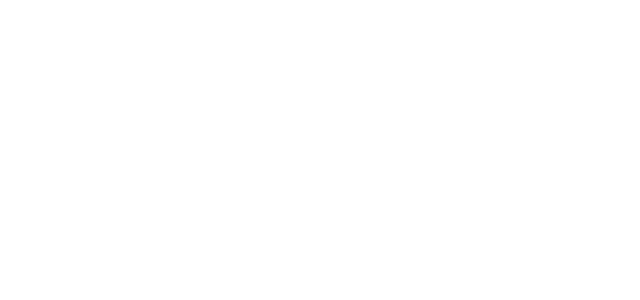
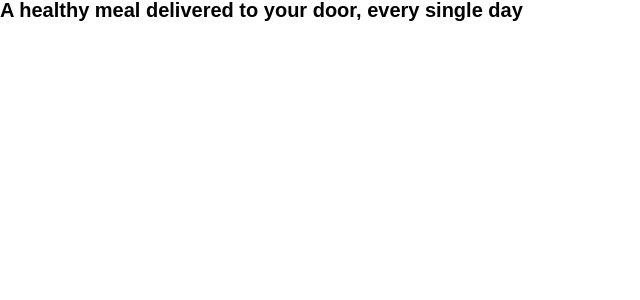
Before and after one commit to JigneshD2405/food-web, a Next.js app: page / in a window 1280 px wide. Shown: the top 300 px of the page, without its empty margins (0-640 px from the left). Built offline with nearby package versions, Linux system fonts and the light colour scheme.

Commit message:
feat: update typography in global styles; add font-family and modify body color; enhance Home component with header text

```diff
--- a/app/globals.css
+++ b/app/globals.css
@@ -62,9 +62,10 @@
   }
 
   body {
+    font-family: sans-serif;
     font-weight: 400;
     line-height: 1;
-    color: var(--color-grey-light);
+    /* color: var(--color-grey-light); */
   }
 }
 
--- a/app/layout.tsx
+++ b/app/layout.tsx
@@ -1,6 +1,5 @@
-import { Rubik } from "next/font/google";
 import "./globals.css";
-const rubik = Rubik({ variable: "--font-rubik", subsets: ["latin"] });
+// const rubik = Rubik({ variable: "--font-rubik", subsets: ["latin"] });
 
 export default function RootLayout({
   children,
@@ -8,7 +7,8 @@
   children: React.ReactNode;
 }>) {
   return (
-    <html lang="en" className={`${rubik.className} h-full antialiased`}>
+    // <html lang="en" className={`${rubik.className} h-full antialiased`}>
+    <html lang="en" className={`h-full antialiased`}>
       <body className="min-h-full flex flex-col">{children}</body>
     </html>
   );
--- a/app/page.tsx
+++ b/app/page.tsx
@@ -1,7 +1,7 @@
 export default function Home() {
   return (
     <>
-      <h1></h1>
+      <h1>A healthy meal delivered to your door, every single day</h1>
     </>
   );
 }
```
